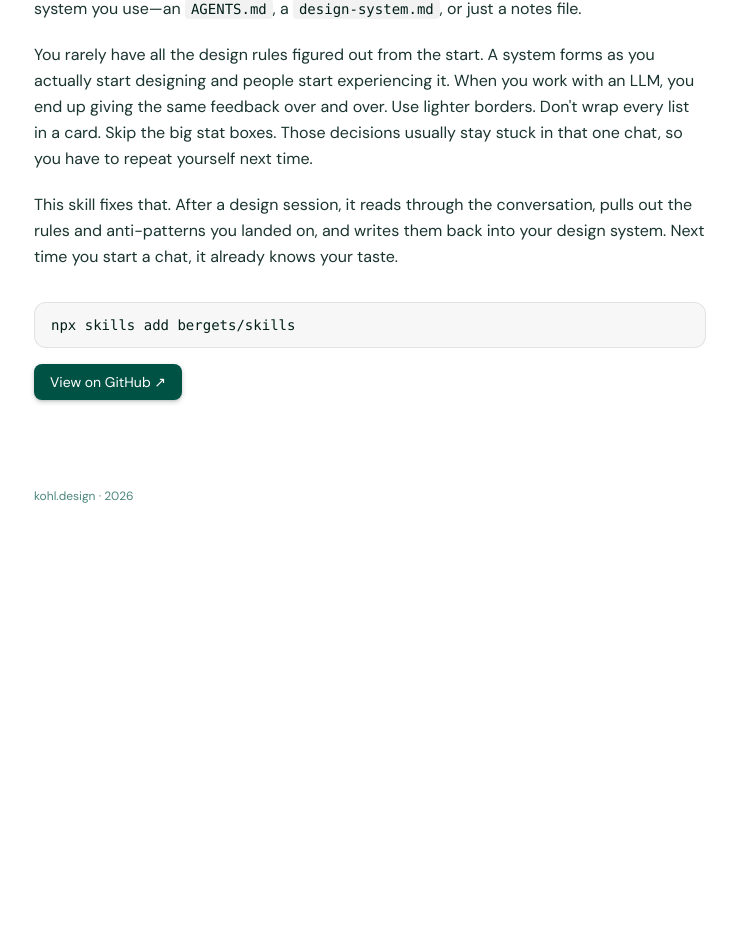
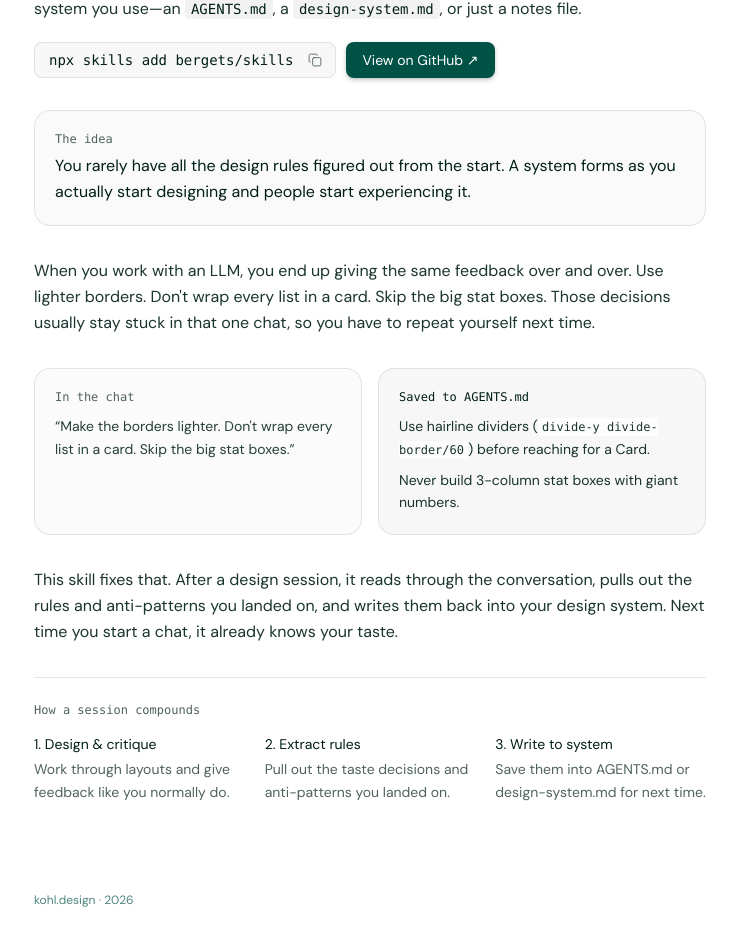
Before and after one commit to bergets/kohl-design, a Next.js app: page /notes/compound-design in a window 1280 px wide. Shown: the part 377-1322 px from the top of the page, without its empty margins (22-759 px from the left). Before the commit the page ends 937 px from the top, so only its background shows below. Built offline with nearby package versions, Linux system fonts and the light colour scheme.

Commit message:
feat(notes): add stageshow-inspired layout, copy bar, and before/after example

```diff
--- /dev/null
+++ b/app/notes/compound-design/InstallBar.tsx
@@ -0,0 +1,52 @@
+"use client";
+
+import * as React from "react";
+import { Check, Copy } from "lucide-react";
+import { Button } from "@/components/ui/button";
+import { Icon } from "@/components/ui/icon";
+
+const INSTALL_COMMAND = "npx skills add bergets/skills";
+
+export function InstallBar() {
+  const [copied, setCopied] = React.useState(false);
+
+  async function handleCopy() {
+    try {
+      await navigator.clipboard.writeText(INSTALL_COMMAND);
+      setCopied(true);
+      window.setTimeout(() => setCopied(false), 1800);
+    } catch {
+      // Clipboard API unavailable
+    }
+  }
+
+  return (
+    <div className="flex flex-col sm:flex-row sm:items-center gap-2.5">
+      <div className="flex items-center justify-between gap-2 rounded-[var(--radius)] bg-muted/60 border border-border/60 pl-3.5 pr-1.5 h-9 min-w-0">
+        <code className="font-mono text-xs sm:text-sm text-foreground truncate">
+          {INSTALL_COMMAND}
+        </code>
+        <Button
+          type="button"
+          variant="ghost"
+          size="icon-xs"
+          onClick={handleCopy}
+          aria-label={copied ? "Copied install command" : "Copy install command"}
+          className="relative after:absolute after:-inset-2 after:content-[''] text-muted-foreground hover:text-foreground"
+        >
+          <Icon icon={copied ? Check : Copy} size="xs" />
+        </Button>
+      </div>
+
+      <Button asChild variant="default" size="default">
+        <a
+          href="https://github.com/bergets/skills"
+          target="_blank"
+          rel="noopener noreferrer"
+        >
+          View on GitHub ↗
+        </a>
+      </Button>
+    </div>
+  );
+}
--- a/app/notes/compound-design/page.tsx
+++ b/app/notes/compound-design/page.tsx
@@ -2,13 +2,28 @@ import type { Metadata } from "next";
 import Link from "next/link";
 import { cooper } from "@/app/fonts";
 import { SiteHeader } from "@/components/SiteHeader";
-import { Button } from "@/components/ui/button";
+import { InstallBar } from "./InstallBar";
 
 export const metadata: Metadata = {
   title: "Compound Design — kohl.design",
   description:
-    "Extracting design rules and taste decisions from LLM conversations so your design system compounds over time.",
+    "A small skill that pulls design rules and anti-patterns out of your LLM chats and saves them to your design system.",
 };
+
+const STEPS = [
+  {
+    step: "1. Design & critique",
+    detail: "Work through layouts and give feedback like you normally do.",
+  },
+  {
+    step: "2. Extract rules",
+    detail: "Pull out the taste decisions and anti-patterns you landed on.",
+  },
+  {
+    step: "3. Write to system",
+    detail: "Save them into AGENTS.md or design-system.md for next time.",
+  },
+];
 
 export default function CompoundDesignNotePage() {
   return (
@@ -35,7 +50,8 @@ export default function CompoundDesignNotePage() {
             </p>
           </div>
 
-          <div className="border-t border-border/60 pt-8 space-y-5 font-sans text-base text-foreground/90 leading-relaxed">
+          <div className="border-t border-border/60 pt-8 space-y-8 font-sans text-base text-foreground/90 leading-relaxed">
+            <div className="space-y-5">
               <p>
                 I put together a small agent skill called{" "}
                 <strong className="font-semibold text-foreground">
@@ -52,15 +68,55 @@ export default function CompoundDesignNotePage() {
                 , or just a notes file.
               </p>
 
+              <InstallBar />
+            </div>
+
+            <blockquote className="rounded-xl bg-muted/40 border border-border/60 p-5 space-y-1.5">
+              <p className="text-xs font-mono text-muted-foreground">
+                The idea
+              </p>
+              <p className="text-sm sm:text-base text-foreground leading-relaxed">
+                You rarely have all the design rules figured out from the
+                start. A system forms as you actually start designing and people
+                start experiencing it.
+              </p>
+            </blockquote>
+
             <p>
-              You rarely have all the design rules figured out from the start. A
-              system forms as you actually start designing and people start
-              experiencing it. When you work with an LLM, you end up giving the
-              same feedback over and over. Use lighter borders. Don&apos;t wrap
-              every list in a card. Skip the big stat boxes. Those decisions
-              usually stay stuck in that one chat, so you have to repeat
-              yourself next time.
+              When you work with an LLM, you end up giving the same feedback
+              over and over. Use lighter borders. Don&apos;t wrap every list in
+              a card. Skip the big stat boxes. Those decisions usually stay
+              stuck in that one chat, so you have to repeat yourself next time.
             </p>
+
+            {/* Side-by-side comparison */}
+            <div className="grid grid-cols-1 sm:grid-cols-2 gap-4">
+              <div className="rounded-xl bg-muted/30 border border-border/60 p-5 space-y-2.5">
+                <p className="text-xs font-mono text-muted-foreground">
+                  In the chat
+                </p>
+                <p className="text-sm text-foreground/85 leading-relaxed">
+                  &ldquo;Make the borders lighter. Don&apos;t wrap every list in
+                  a card. Skip the big stat boxes.&rdquo;
+                </p>
+              </div>
+
+              <div className="rounded-xl bg-muted/60 border border-border/60 p-5 space-y-2.5">
+                <p className="text-xs font-mono text-foreground">
+                  Saved to AGENTS.md
+                </p>
+                <ul className="space-y-2 text-sm text-foreground/90 leading-relaxed">
+                  <li>
+                    Use hairline dividers (
+                    <code className="font-mono text-xs bg-background/80 px-1 py-0.5 rounded">
+                      divide-y divide-border/60
+                    </code>
+                    ) before reaching for a Card.
+                  </li>
+                  <li>Never build 3-column stat boxes with giant numbers.</li>
+                </ul>
+              </div>
+            </div>
 
             <p>
               This skill fixes that. After a design session, it reads through
@@ -69,21 +125,22 @@ export default function CompoundDesignNotePage() {
               time you start a chat, it already knows your taste.
             </p>
 
-            <div className="pt-3 space-y-4">
-              <div className="rounded-lg bg-muted/60 border border-border/60 px-4 py-3 font-mono text-xs sm:text-sm text-foreground">
-                npx skills add bergets/skills
+            {/* 3-step strip */}
+            <div className="border-t border-border/60 pt-6 space-y-4">
+              <p className="text-xs font-mono text-muted-foreground">
+                How a session compounds
+              </p>
+              <div className="grid grid-cols-1 sm:grid-cols-3 gap-5">
+                {STEPS.map((item) => (
+                  <div key={item.step} className="space-y-1">
+                    <p className="text-sm font-medium text-foreground">
+                      {item.step}
+                    </p>
+                    <p className="text-xs sm:text-sm text-muted-foreground leading-relaxed">
+                      {item.detail}
+                    </p>
                   </div>
-
-              <div>
-                <Button asChild variant="default">
-                  <a
-                    href="https://github.com/bergets/skills"
-                    target="_blank"
-                    rel="noopener noreferrer"
-                  >
-                    View on GitHub ↗
-                  </a>
-                </Button>
+                ))}
               </div>
             </div>
           </div>
```
Lines whose indentation alone changed are shown as unchanged.
